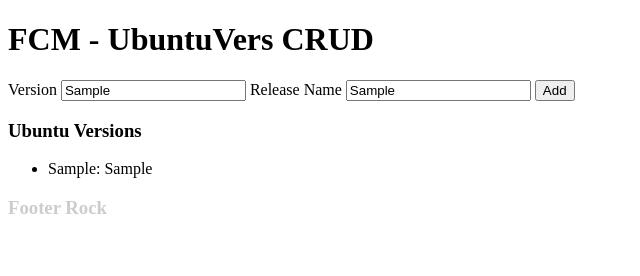
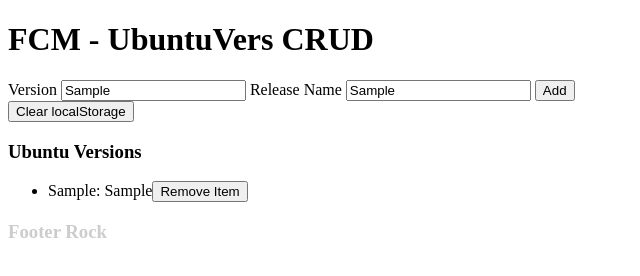
Before and after one commit to aliendev/FCM-UbuntuVers, a plain HTML site: page index.html in a window 1280 px wide. Both pictures are taken after typing "Sample", "Sample" into the empty fields and a click on the input "Add". Shown: the whole page, without its empty margins (0-640 px from the left). Drawn offline with Linux system fonts and the light colour scheme.

Commit message:
local storage functions have been added

```diff
--- a/index.html
+++ b/index.html
@@ -21,6 +21,7 @@
     </header>
 
     <article>
+
         <form id='ubuVersForm'>
             <label for="ubuVersNum">Version</label>
             <input type="text" name="ubuVersNum" id="ubuVersNum" value="" placeholder="10.04 LTS" />
@@ -31,6 +32,10 @@
             <input type="submit" name="submit" id='submit' value="Add" />
 
         </form>
+
+	<section>
+   		<button onClick='clearLocalStorage()'>Clear localStorage</button>
+    </section>
 
     <section id="ubuntuVersionsDisplay">
         <h3>Ubuntu Versions</h3>
--- a/js/main.js
+++ b/js/main.js
@@ -13,6 +13,7 @@
 
 // process forms
 function processForm(formElement) {
+	// prevent default operation of the forms
     if (formElement.preventDefault) { formElement.preventDefault() };
     console.log('form has been processed.');
 
@@ -20,19 +21,21 @@
     // console logging the whole element will show you the object your working with, and what you have access too. This is a great hint on figuring out what you can do directly.
     console.log(formElement);
 
+	// make sure the fields were not blank
     if ((ge('ubuVersNum').value != '') && (ge('ubuVersName').value != '')) {
+		// store the data in our localStorage
 		storeData();
+		// display the data from storage
 		displayData();
-    } else {
+    } else { // if one of the fields were blank
+		// tell the user to fill out both fields
         alert('You need to fill out both fields to add a version');
     }
-
 
     // Return false to prevent the default form behavior
     return false;
 }
 
-// added in part 5
 // store information in local storage
 function storeData(key) {
 	// This is a little bit of future proofing
@@ -44,32 +47,29 @@
 		id = key;
 	};
 
-    // I like to give all my form elements their own id's to give myself access outside of the form as well as simple access inside of it
+    // I like to give all my form elements their own id's to give myself access
+	// outside of the form as well as simple access inside of it
     var ubuVersNumValue = ge('ubuVersNum').value,
         ubuVersNameValue = ge('ubuVersName').value,
 		ubuVersDict = {version: ubuVersNumValue, release: ubuVersNameValue};
+	// log out those values as a double check
     console.log(ubuVersNumValue);
     console.log(ubuVersNameValue);
 
-	var list = ge('ubuntuVersionsDisplayList'),
-	listItem = document.createElement('li'),
-	listText = ubuVersNumValue + ": " + ubuVersNameValue;
+	// set the item in localstorage
+	// note the stringify function
+	localStorage.setItem(id, JSON.stringify(ubuVersDict));
 
-	listItem.innerHTML = listText;
-	list.appendChild(listItem);
-
-
-	// added in pt. 5
-	// set the item in localstorage
-	localStorage.setItem(id, ubuVersDict);
 	// log out the whole local storage
 	console.log(localStorage);
 
 };
 
-// added in part 5
 // display the data from local storage to screen
 function displayData() {
+	// empty out our current list
+	ge('ubuntuVersionsDisplayList').innerHTML = "";
+
 	// check if localstorage has anything in it
 	if (localStorage.length === 0) {
 		alert('There is no data in Local Storage');
@@ -78,12 +78,79 @@
 
 		// loop through each item in local storage
 		for (var i=0, j=localStorage.length; i<j; i++) {
-			alert(localStorage);
+			// Put the information from the localStorage row into some variables
+			var key = localStorage.key(i),
+				value = localStorage.getItem(key),
+				obj = JSON.parse(value);
+
+			// let's check if the key for the entry starts with our ubuvers id.
+			// substring lets you grab portions of the string. 0 is the first
+			// character, and 7 means it goes up to character 7. This will read
+			// charachters 1-7 (u b u V e r s). Note: It doesn't read the last
+			// character.
+			if (key.substring(0,7) == "ubuVers") {
+				// let's check to make sure we are getting the right keys out
+				console.log(key);
+				console.log(obj);
+
+				// now that we have our key right. let's display the data already added
+				var list = ge('ubuntuVersionsDisplayList'),
+					listItem = document.createElement('li'),
+					ubuVersNumValue = obj.version,
+					ubuVersNameValue = obj.release,
+					listText = ubuVersNumValue + ": " + ubuVersNameValue,
+					itemDeleteButton = document.createElement('button'),
+					itemDeleteButtonText = "Remove Item";
+
+				itemDeleteButton.setAttribute('id',key),
+				itemDeleteButton.onclick = function() {deleteItem(this.id)};
+				listItem.innerHTML = listText;
+				itemDeleteButton.innerHTML = itemDeleteButtonText;
+				listItem.appendChild(itemDeleteButton);
+				list.appendChild(listItem);
+
+			}
 		}
 
 
 	}
 };
+
+function deleteItem(key) {
+	// as to make sure the user wants to delete this
+	if (window.confirm('Are you sure you would like to delete this version?')) {
+
+		// remove the item from localStorage
+		localStorage.removeItem(key);
+
+		// let the user know it happened
+		alert('The version was delete successfully');
+
+		// reload the view
+		displayData();
+	}
+}
+
+function clearLocalStorage() {
+	// if localStorage is already empty
+	if (localStorage.length === 0) {
+
+		// let the user know there is already nothing there
+		alert('There is no data in localStorage to clear');
+
+	} else { // if localStorage is not empty
+
+		// make sure the user really wants to clear his localStorage
+		if (window.confirm('Are you really sure you want to delete your entire localStorage')) {
+
+			// clear local storage
+			localStorage.clear();
+
+			// display data again
+			displayData();
+		}
+	}
+}
 
 /*******************
 // Variables
@@ -106,6 +173,7 @@
     form.addEventListener("submit", processForm);
 };
 
-// added in part 5
+
+
 // display the data to screen from localstorage every time the page loads
 displayData();
```
